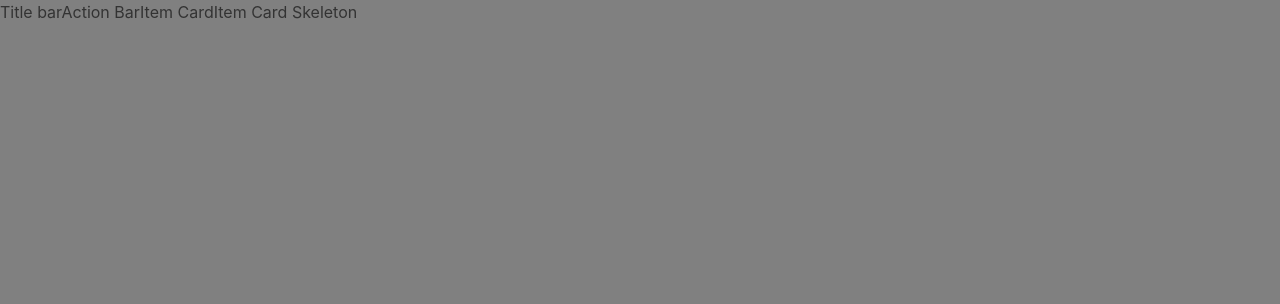
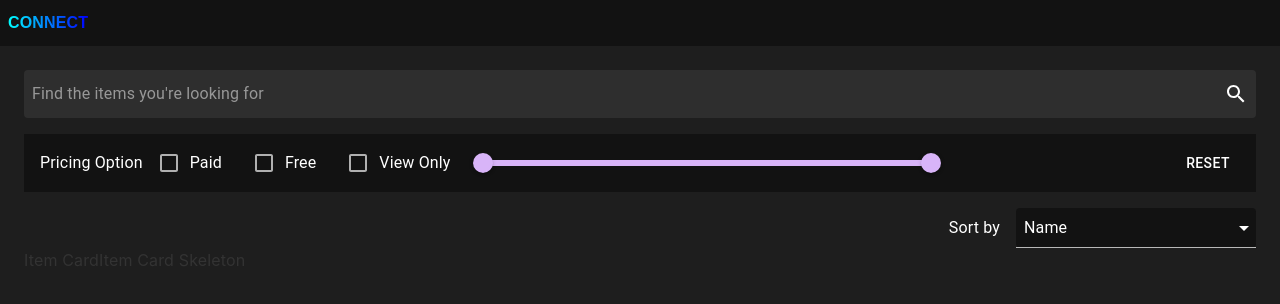
Before and after one commit to amekse/connect-store, a React (Vite) app: page / in a window 1280 px wide. Shown: the top 304 px of the page. Built offline with nearby package versions, Linux system fonts and the light colour scheme.

Commit message:
put action bar controls

```diff
--- a/package.json
+++ b/package.json
@@ -10,6 +10,10 @@
     "preview": "vite preview"
   },
   "dependencies": {
+    "@emotion/react": "^11.14.0",
+    "@emotion/styled": "^11.14.1",
+    "@mui/icons-material": "^7.2.0",
+    "@mui/material": "^7.2.0",
     "@testing-library/react": "^16.3.0",
     "@types/jest": "^30.0.0",
     "jest": "^30.0.5",
--- a/src/App.tsx
+++ b/src/App.tsx
@@ -1,11 +1,16 @@
-import './App.css'
+import './App.css';
 import Home from './pages/Home';
+import { ThemeProvider } from '@mui/material/styles';
+import CssBaseline from '@mui/material/CssBaseline';
+import theme from './theme';
 
 function App() {
-
   return (
-    <Home />
-  )
+    <ThemeProvider theme={theme}>
+      <CssBaseline />
+      <Home />
+    </ThemeProvider>
+  );
 }
 
 export default App;
--- a/src/components/ActionBar.tsx
+++ b/src/components/ActionBar.tsx
@@ -1,9 +1,63 @@
-import useActionbarControl from "../hooks/actionBarControl";
+import "../styles/ActionBar.styles.css";
+import { Box, Button, Checkbox, FormControlLabel, Input, InputAdornment, MenuItem, Select, Slider, Typography, type SelectChangeEvent } from "@mui/material";
+import { Search as SearchIcon } from "@mui/icons-material";
+import { ApparelCatalogSortingOrder } from "../enums";
+import type { ActionbarStore } from "../types";
+import { useEffect, useState } from "react";
 
-function ActionBar() {
-    const { showList, loading, actionBarState, initialize, setFilterFree, setFilterPaid, setFilterViewOnly, searchByKeyword, setPricingMax, setPricingMin, setSorting } = useActionbarControl();
+function ActionBar( props:ActionbarStore ) {
+    const { actionBarState, setFilterFree, setFilterPaid, setFilterViewOnly, searchByKeyword, setPricingMax, setPricingMin, setSorting, resetFilters } = props;
+    const [localPriceRangeMem, setLocalPriceRangeMem] = useState<number[]>([0, 999]);
 
-    return (<>Action Bar</>)
+    const handleSort = (event: SelectChangeEvent) => {
+        setSorting(event.target.value as ApparelCatalogSortingOrder);
+    }
+
+    const handlePriceRange = (_event: Event, newValue: number[]) => {
+        setPricingMin(newValue[0]);
+        setPricingMax(newValue[1]);
+        setLocalPriceRangeMem(newValue);
+    }
+
+    useEffect(() => {
+        setLocalPriceRangeMem([actionBarState.filterMinPricing, actionBarState.filterMaxPricing])
+    }, [actionBarState])
+
+    return (
+        <Box className="actionBarContainer">
+            <Input fullWidth disableUnderline placeholder="Find the items you're looking for" sx={{ height: '48px' }}
+                endAdornment={
+                    <InputAdornment position="end">
+                        <SearchIcon />
+                    </InputAdornment>
+                }
+                onChange={(e) => searchByKeyword(e.target.value)}
+                value={actionBarState.searchKeyword}
+            />
+            <Box bgcolor="background.default" className="pricingOptionBar">
+                <Box className="boxRow" sx={{ width: '100%' }}>
+                    <Typography>Pricing Option</Typography>
+                    <FormControlLabel label="Paid" control={<Checkbox checked={actionBarState.filterPaid} onChange={setFilterFree} />} />
+                    <FormControlLabel label="Free" control={<Checkbox checked={actionBarState.filterFree} onChange={setFilterPaid} />} />
+                    <FormControlLabel label="View Only" control={<Checkbox checked={actionBarState.filterViewOny} onChange={setFilterViewOnly} />} />
+                    <Slider
+                        onChange={handlePriceRange}
+                        value={localPriceRangeMem}
+                        style={{ width: '40%' }}
+                    />
+                </Box>
+                <Button sx={{ color: '#ffffff' }} onClick={resetFilters}>Reset</Button>
+            </Box>
+            <Box className="boxRow">
+                <Typography color="textPrimary">Sort by</Typography>
+                <Select value={actionBarState.sortingOrder} onChange={handleSort} variant="standard" defaultValue={ApparelCatalogSortingOrder.NAME} sx={{ width: '30vh', bgcolor: 'background.default' }}>
+                    <MenuItem value={ApparelCatalogSortingOrder.NAME}>Name</MenuItem>
+                    <MenuItem value={ApparelCatalogSortingOrder.PRICEASC}>Low to High</MenuItem>
+                    <MenuItem value={ApparelCatalogSortingOrder.PRICEDESC}>High to Low</MenuItem>
+                </Select>
+            </Box>
+        </Box>
+    )
 }
 
 export default ActionBar;
--- a/src/components/TitleBar.tsx
+++ b/src/components/TitleBar.tsx
@@ -1,6 +1,10 @@
+import "../styles/Titlebar.styles.css";
+
 function TitleBar() {
     return (
-        <>Title bar</>
+        <div className="titleBarContainer">
+            <span className="titleText">CONNECT</span>
+        </div>
     )
 }
 
--- a/src/pages/Home.tsx
+++ b/src/pages/Home.tsx
@@ -1,16 +1,23 @@
+import { Box } from "@mui/material";
 import ActionBar from "../components/ActionBar";
 import ContentList from "../components/ContentList";
 import TitleBar from "../components/TitleBar";
 
 import "../styles/Home.styles.css";
+import useActionbarControl from "../hooks/actionBarControl";
 
 function Home() {
+    const controlBarActions = useActionbarControl();
+    const {} = controlBarActions;
+
     return (
-        <div className="homeContainer">
+        <Box bgcolor="background.default" className="homeContainer">
             <TitleBar />
-            <ActionBar />
-            <ContentList />
-        </div>
+            <Box bgcolor="background.paper" className="homeContentSection">
+                <ActionBar {...controlBarActions} />
+                <ContentList />
+            </Box>
+        </Box>
     )
 }
 
--- a/src/styles/ActionBar.styles.css
+++ b/src/styles/ActionBar.styles.css
@@ -0,0 +1,28 @@
+.actionBarContainer {
+    width: 100%;
+
+    display: flex;
+    flex-direction: column;
+    align-items: flex-end;
+    justify-content: center;
+    gap: 16px;
+}
+
+.pricingOptionBar {
+    width: 100%;
+    padding: 8px 16px;
+
+    display: flex;
+    align-items: center;
+    justify-content: space-between;
+    gap: 16px;
+
+    color: #ffffff;
+}
+
+.boxRow {
+    display: flex;
+    align-items: center;
+    justify-content: flex-start;
+    gap: 16px;
+}
--- a/src/styles/Home.styles.css
+++ b/src/styles/Home.styles.css
@@ -1,5 +1,15 @@
 .homeContainer {
     width: 100%;
     height: 100%;
-    background-color: grey;
+
+    display: flex;
+    flex-direction: column;
+    align-items: center;
+    justify-content: flex-start;
 }
+
+.homeContentSection {
+    width: 100%;
+    height: 100%;
+    padding: 24px;
+}
--- a/src/styles/Titlebar.styles.css
+++ b/src/styles/Titlebar.styles.css
@@ -0,0 +1,22 @@
+.titleBarContainer {
+    width: 100%;
+    height: 48px;
+
+    display: flex;
+    align-items: center;
+    justify-content: flex-start;
+    padding: 8px;
+
+    background-color: var(--bg-main);
+}
+
+.titleText {
+    background: linear-gradient(to right, cyan, blue);
+    -webkit-background-clip: text;
+    -webkit-text-fill-color: transparent;
+    font-size: 60px;
+    font-family: Arial, sans-serif;
+    font-weight: bold;
+
+    font-size: 16px;
+}
--- /dev/null
+++ b/src/theme.ts
@@ -0,0 +1,42 @@
+// theme.ts
+import { createTheme } from '@mui/material/styles';
+
+const theme = createTheme({
+  palette: {
+    mode: 'dark',
+    background: {
+      default: '#121212',
+      paper: '#1E1E1E',
+    },
+    text: {
+      primary: '#FFFFFF',
+      secondary: '#B0B0B0',
+      disabled: '#CCCCCC',
+    },
+    divider: '#333333',
+    primary: {
+      main: '#D8B4F8',
+      contrastText: '#000000',
+    },
+    secondary: {
+      main: '#00BCD4',
+      contrastText: '#000000',
+    },
+  },
+  typography: {
+    fontFamily: '"Roboto", "Helvetica", "Arial", sans-serif',
+  },
+  components: {
+    MuiInputBase: {
+      styleOverrides: {
+        root: ({ theme }) => ({
+          backgroundColor: '#2E2E2E',
+          borderRadius: '4px',
+          padding: '4px 8px',
+        }),
+      },
+    },
+  }
+});
+
+export default theme;
--- a/src/types.ts
+++ b/src/types.ts
@@ -26,6 +26,7 @@ export type ActionbarStore = {
   actionBarState: ActionBarState
   loading: boolean
 
+  initialize: (originalList: ApparelCatalog) => void
   setFilterFree: () => void
   setFilterPaid: () => void
   setFilterViewOnly: () => void
@@ -34,5 +35,4 @@ export type ActionbarStore = {
   setPricingMin: (value: number) => void
   resetFilters: () => void
   setSorting: (order: ApparelCatalogSortingOrder) => void
-  initialize: (originalList: ApparelCatalog) => void
 }
```
Also changed, not shown: 1 other file (tests, documents, lock files or other folders).
